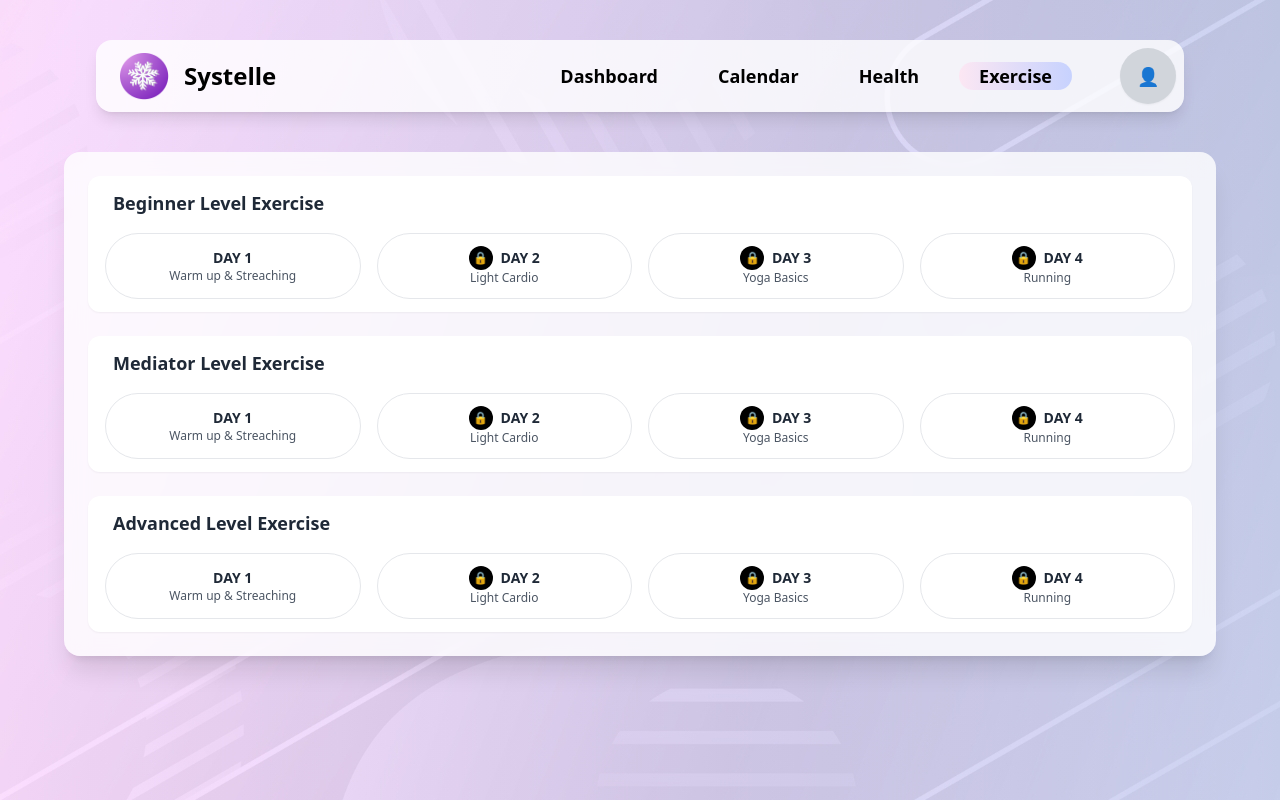
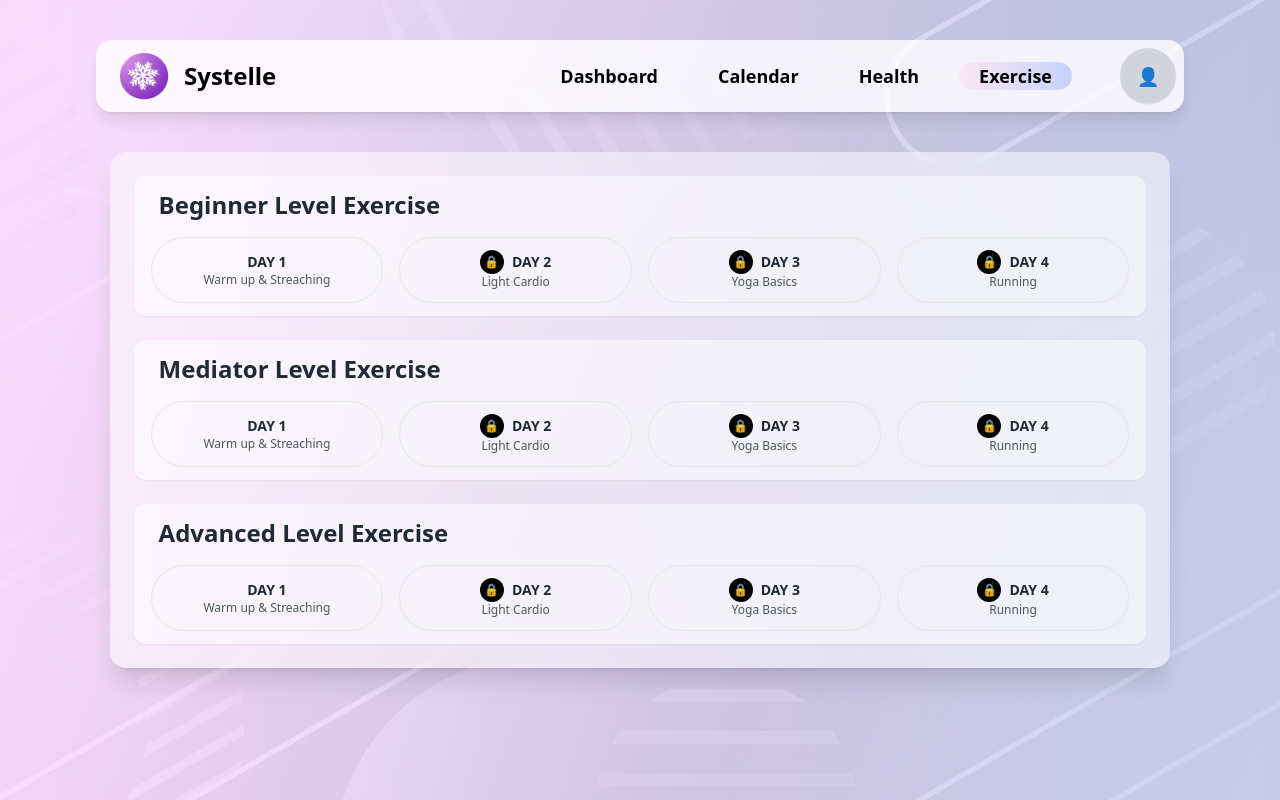
Before and after one commit to Kasib00786/Systelle, a React (Vite) app in the folder frontend/: page /exercise in a window 1280 px wide. Built offline with nearby package versions, Linux system fonts and the light colour scheme; the HTML template or start-up script is replaced by a standard one.

Commit message:
minute changes

```diff
--- a/frontend/src/component/DailyUpdate.jsx
+++ b/frontend/src/component/DailyUpdate.jsx
@@ -6,7 +6,7 @@ const isactive = 'bg-gradient-to-r from-pink-100 to-indigo-200 pl-5 pr-5 rounded
 const inactive = 'hover:bg-indigo-50 hover:shadow-lg rounded-full pr-5 pl-5 max-h-10 my-auto hover:scale-105 transition delay-100 duration-200 ease-in-out';
 const btn4 = 'rounded-xl bg-white hover:scale-105 w-32 text-sm';
 const btn2 = 'rounded-xl bg-white hover:scale-105 w-64 text-sm';
-const selectedBtn = 'bg-violet-700 text-white scale-105 shadow-md'; // Add selected style
+const selectedBtn = 'bg-violet-700 text-white shadow-md'; // Add selected style
 
 export const DailyUpdate = () => {
   const [open, setOpen] = useState(false);
--- a/frontend/src/component/Exercise.jsx
+++ b/frontend/src/component/Exercise.jsx
@@ -71,13 +71,13 @@ const Exercise = () => {
 
       {/* Exercise Section */}
       <div className="mt-10 flex items-center justify-center px-4">
-        <div className="bg-white/80 backdrop-blur-md shadow-xl rounded-2xl p-4 sm:p-6 w-full max-w-6xl space-y-6">
+        <div className="bg-white/50 max-w-[85%] backdrop-blur-md shadow-xl rounded-2xl p-4 sm:p-6 w-full space-y-6">
           {levels.map((level, index) => (
             <div
               key={index}
-              className="rounded-xl border border-transparent bg-white px-2 sm:px-4 py-3 transition-all duration-300 hover:-translate-y-1 hover:border hover:border-purple-400 shadow-sm"
+              className="rounded-xl border border-transparent bg-white/50 px-2 sm:px-4 py-3 transition-all duration-300 hover:-translate-y-1 hover:border hover:border-purple-400 shadow-sm"
             >
-              <h2 className="font-bold text-lg text-gray-800 mb-4 px-2">
+              <h2 className="font-bold text-2xl text-gray-800 mb-4 px-2">
                 {level.title}
               </h2>
 
--- a/frontend/src/component/Health.jsx
+++ b/frontend/src/component/Health.jsx
@@ -58,7 +58,8 @@ const Health = () => {
       </div>
 
       {/* Health Tips Section */}
-      <div className='p-5 shadow-md rounded-2xl max-w-[85%] mx-auto mt-5 bg-white/60'><div className="flex items-center pb-8">
+      <div className='p-5 shadow-md rounded-2xl max-w-[85%] mx-auto mt-5 bg-white/60'>
+      <div className="flex items-center pb-8">
       <div className="flex-grow h-1 mr-4 bg-gradient-to-r from-transparent via-blue-950 to-transparent" />
         <h2 className="text-center text-2xl font-bold">Health Tips</h2>
         <div className="flex-grow h-1 ml-4 bg-gradient-to-r from-transparent via-blue-950 to-transparent" />
--- a/frontend/src/component/Homepage.jsx
+++ b/frontend/src/component/Homepage.jsx
@@ -34,7 +34,7 @@ const [open,setOpen]=useState(false);
            <h1 className='text-6xl pb-8 ml-28 font-bold '>Hii Krati !!</h1>
            <Link to='/updates'>
            <button className='bg-violet-500 transition delay-150 duration-300 ease-in-out hover:-translate-y-1 hover:scale-110 hover:bg-violet-700 rounded-2xl w-96 h-8 ml-16 text-2xl text-white font-semibold'>
-             How was you day? 😊 </button>
+             How was your day? 😊 </button>
              </Link>
            </div>
            {/* Circular Progress */}
```
